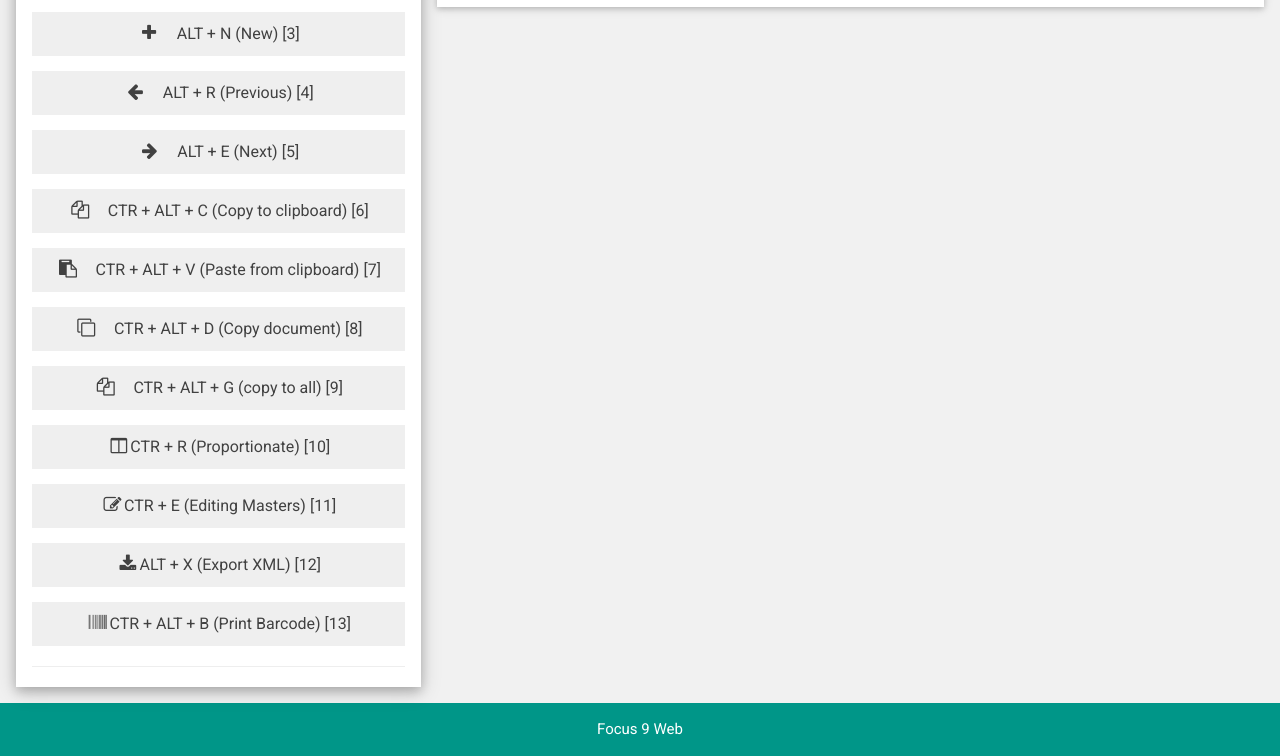
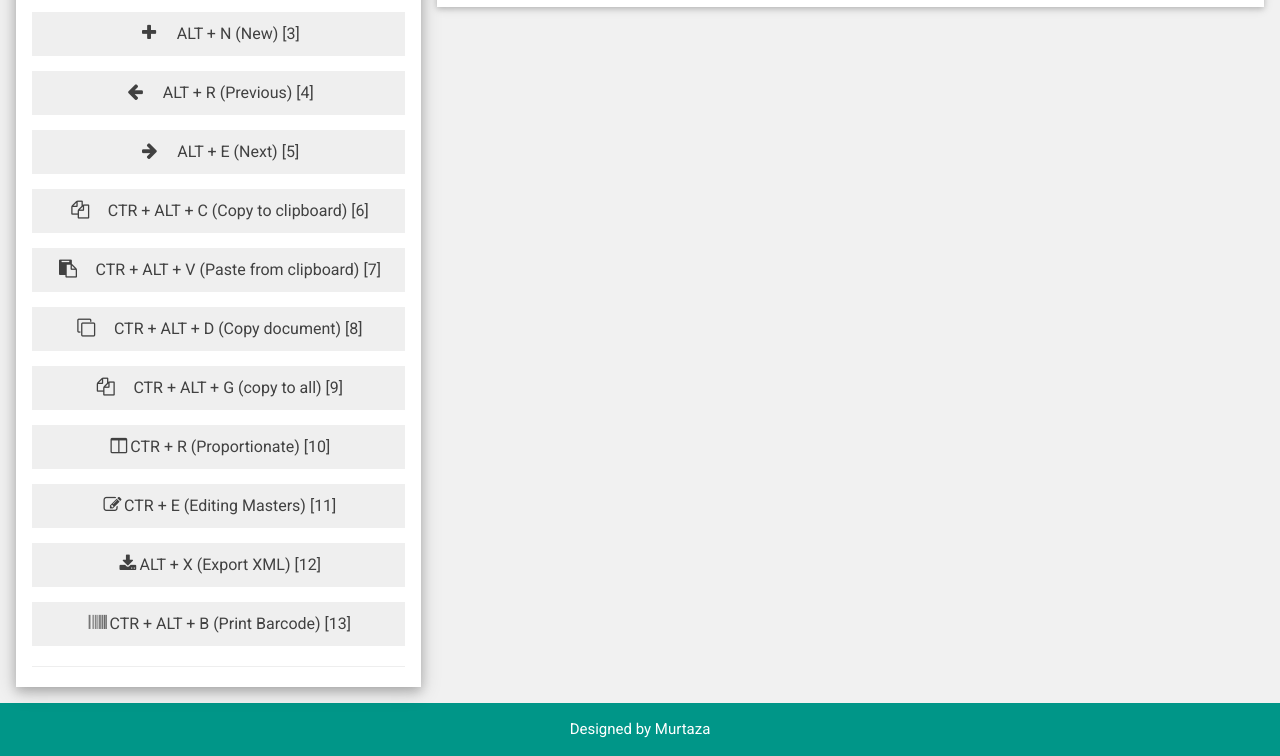
Before and after one commit to Max5253/Max5253.github.io, a plain HTML site: page index.html in a window 1280 px wide. Shown: the part 218-974 px from the top of the page. Drawn offline with nearby package versions, Linux system fonts and the light colour scheme.

Commit message:
Update index.html

```diff
--- a/index.html
+++ b/index.html
@@ -242,7 +242,7 @@ imgelement.src='https://s4.gifyu.com/images/ctraltb.gif'
 
 
 <footer class="w3-container w3-teal w3-center w3-margin-top">
-  <p>Focus 9 Web</p>
+  <p>Designed by Murtaza</p>
 
 </footer>
 
```
